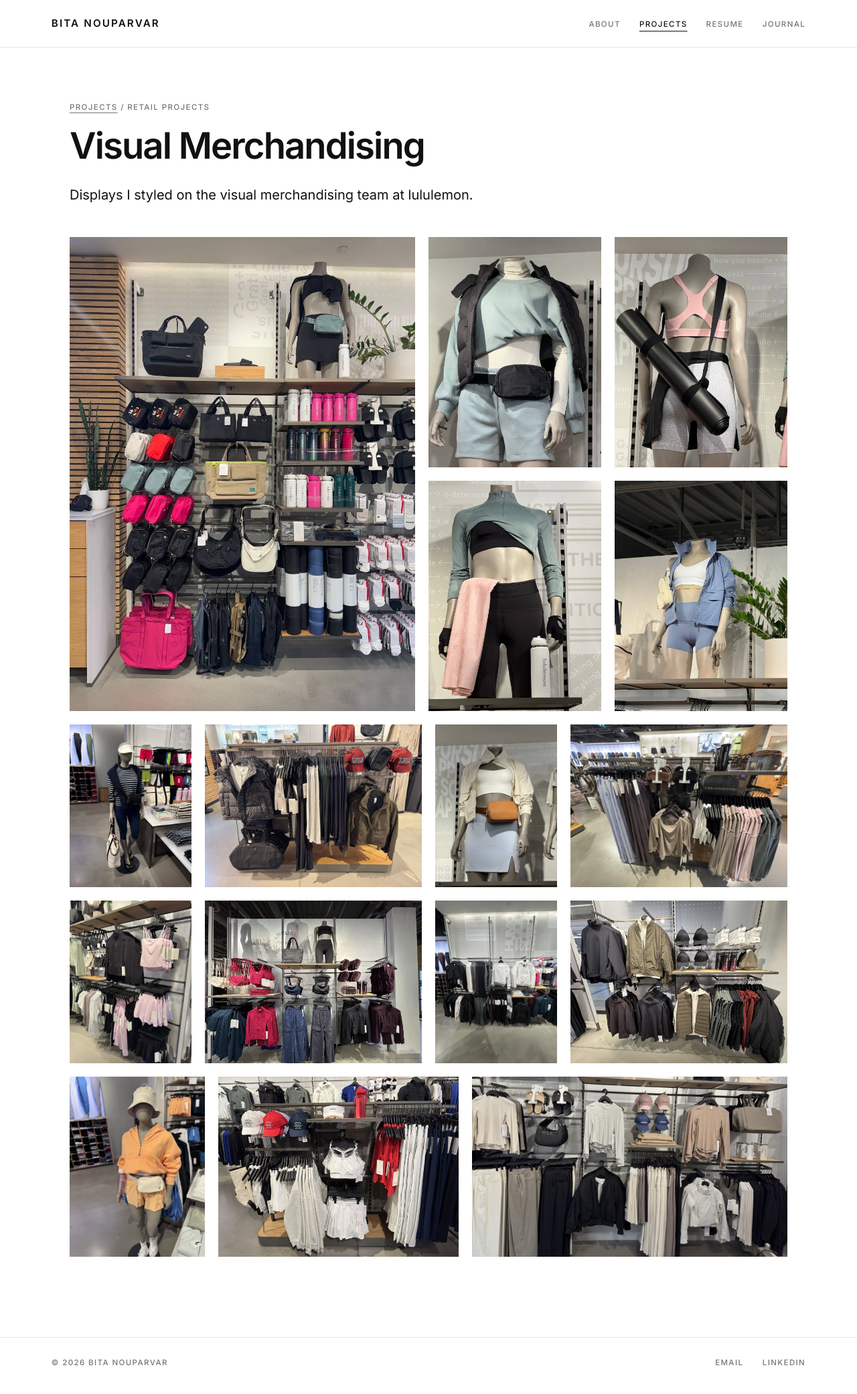
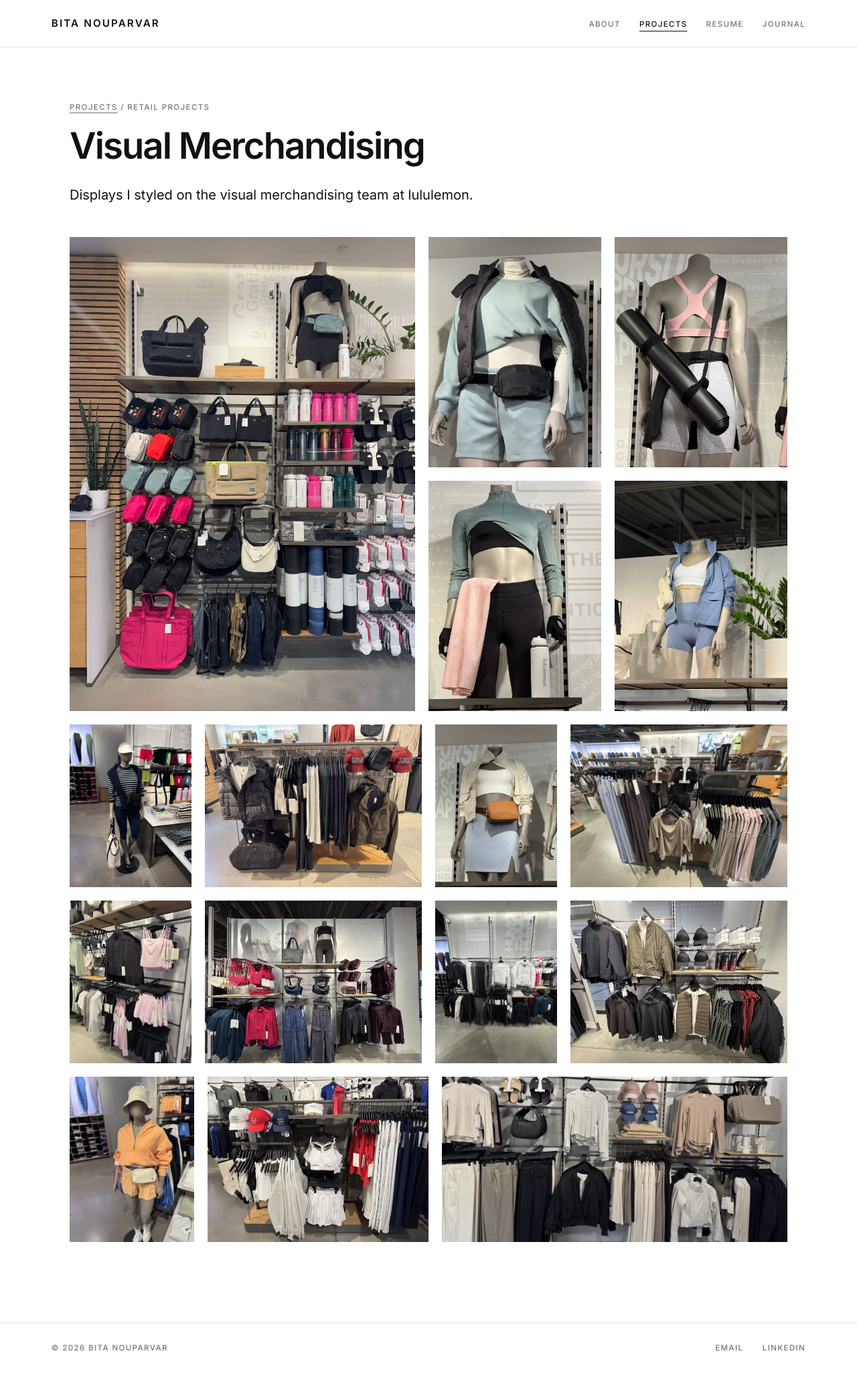
Before and after one commit to bitanp1994/bitanouparvar.com, a Jekyll site: the page built from projects/visual-merchandising.html, in a window 1280 px wide. Shown: the whole page at 67% size. Built offline with Jekyll 4.4.1, drawn with Linux system fonts in a browser that asks for light colours; after the commit the page ends 2060 px from its top, so only the background shows below that.

Commit message:
Visual Merchandising: last row matches the height of the rows above
Co-Authored-By: Claude Opus 5.5 <noreply@anthropic.com>
Claude-Session: https://claude.ai/code/session_011ZU1tgXn8aNEA1hgF5gWNT

```diff
--- a/projects/visual-merchandising.html
+++ b/projects/visual-merchandising.html
@@ -33,5 +33,5 @@ permalink: /projects/visual-merchandising/
 <div class="vm-justify">
   <figure style="--r: 0.750"><img src="{{ '/assets/img/vm/orange-half-zip-mannequin.jpg' | relative_url }}" alt="Floor mannequin in an orange half-zip hoodie and matching shorts with a cream bucket hat, cream belt bag and pink water bottle" loading="lazy"></figure>
   <figure style="--r: 1.333"><img src="{{ '/assets/img/vm/tennis-fixture.jpg' | relative_url }}" alt="Tennis-themed fixture with white, red and navy caps, a white sports bra and pleated skirt, red tanks, grey sweatshirts and striped pants" loading="lazy"></figure>
-  <figure style="--r: 1.746"><img src="{{ '/assets/img/vm/neutral-wall-caps.jpg' | relative_url }}" alt="Neutral wall in cream, taupe and black: trousers, long-sleeve tops, a bomber and a white jacket, with pink and navy caps, slides, a woven bag and tumblers" loading="lazy"></figure>
+  <figure style="--r: 2.084"><img style="object-position: 50% 45%" src="{{ '/assets/img/vm/neutral-wall-caps.jpg' | relative_url }}" alt="Neutral wall in cream, taupe and black: trousers, long-sleeve tops, a bomber and a white jacket, with pink and navy caps, slides, a woven bag and tumblers" loading="lazy"></figure>
 </div>
```
